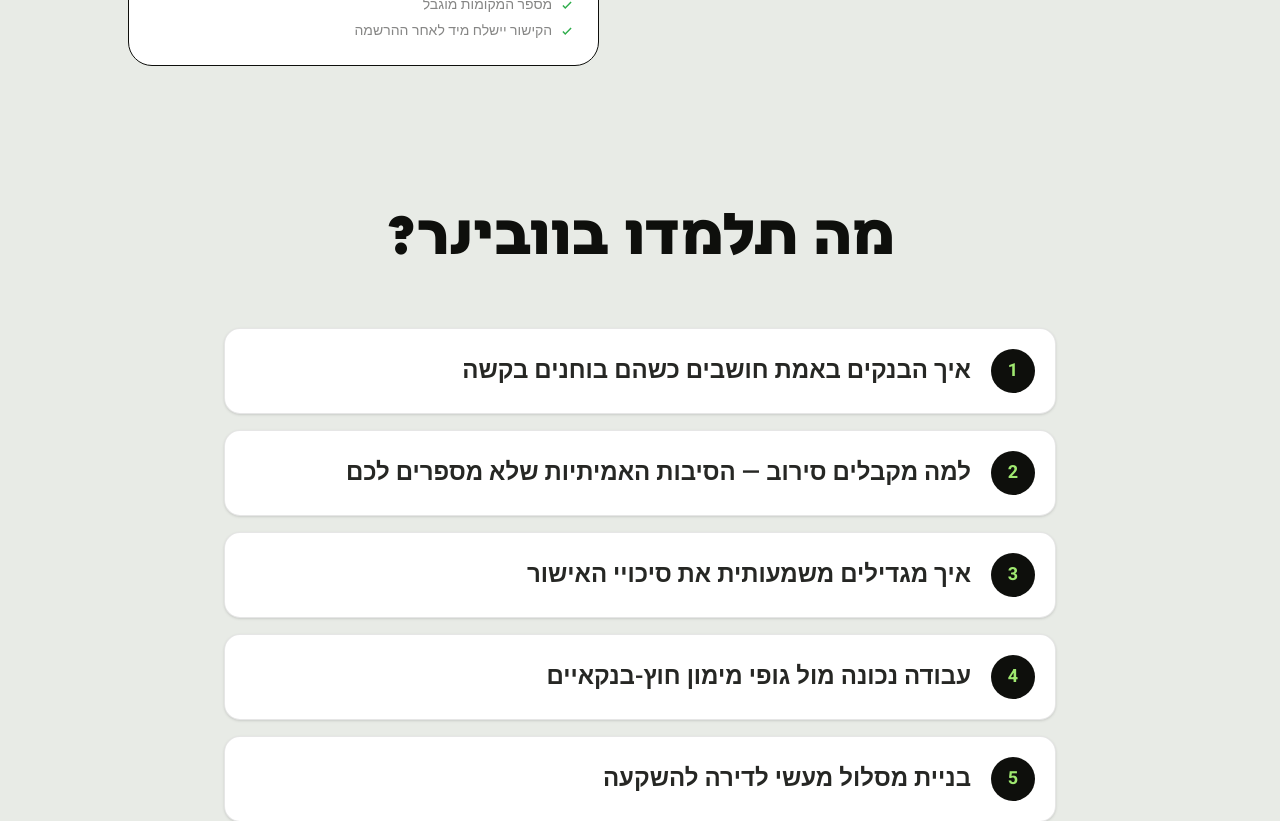
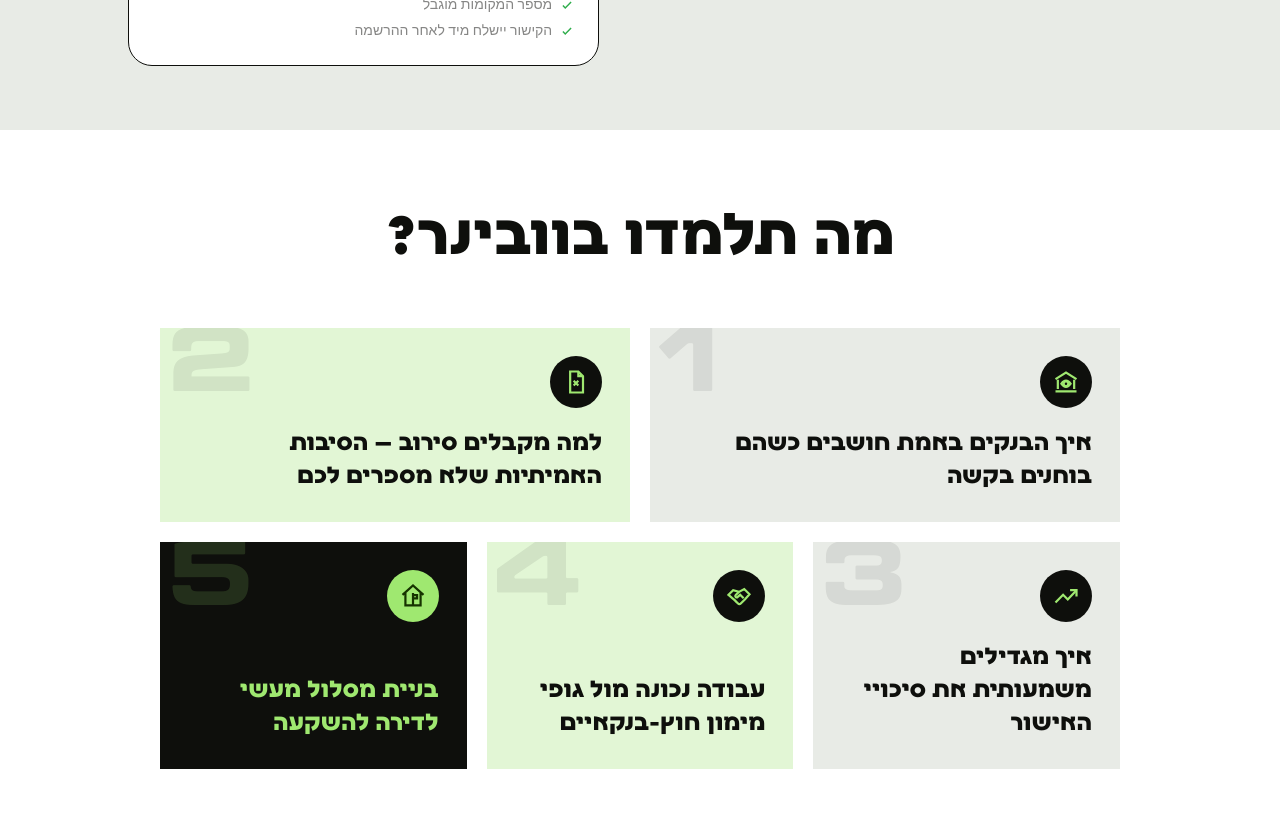
Before and after one commit to enadot/bd-webinars, a Next.js app: page / in a window 1280 px wide. Shown: the part 1000-1821 px from the top of the page. Built offline with nearby package versions, Linux system fonts and the light colour scheme; a web font is replaced by a local one.

Commit message:
Redesign learn section as Wise bento cards; FAQ RTL + larger answers; remove hero chip

```diff
--- a/components/landing/Faq.tsx
+++ b/components/landing/Faq.tsx
@@ -14,7 +14,7 @@ export default function Faq({ config }: { config: WebinarConfig }) {
           <SectionHeading id="faq-title" title={faqTitle} />
         </Reveal>
         <Reveal delayMs={100}>
-          <Accordion.Root className="flex flex-col gap-3">
+          <Accordion.Root dir="rtl" className="flex flex-col gap-3 text-start">
             {faq.map((item) => (
               <Accordion.Item
                 key={item.q}
@@ -36,7 +36,9 @@ export default function Faq({ config }: { config: WebinarConfig }) {
                   </Accordion.Trigger>
                 </Accordion.Header>
                 <Accordion.Panel className="h-[var(--accordion-panel-height)] overflow-hidden transition-[height] duration-300 ease-out data-[ending-style]:h-0 data-[starting-style]:h-0 motion-reduce:transition-none">
-                  <p className="px-5 pb-5 leading-relaxed text-brand-ink/80">{item.a}</p>
+                  <p className="px-5 pb-6 text-start text-lg leading-relaxed text-brand-ink/85 sm:text-xl">
+                    {item.a}
+                  </p>
                 </Accordion.Panel>
               </Accordion.Item>
             ))}
--- a/components/landing/LearnList.tsx
+++ b/components/landing/LearnList.tsx
@@ -2,28 +2,83 @@ import type { WebinarConfig } from "@/lib/config";
 import Reveal from "./Reveal";
 import SectionHeading from "./SectionHeading";
 
+const ICONS = [
+  // 1 — how banks think: bank + eye
+  <svg key="bank" viewBox="0 0 24 24" fill="none" stroke="currentColor" strokeWidth="1.9" className="h-7 w-7" aria-hidden="true">
+    <path d="M3 9.5 12 4l9 5.5M5 10v8m14-8v8M3 20h18" />
+    <circle cx="12" cy="13.5" r="2" />
+    <path d="M8 13.5c1.2-1.8 2.5-2.7 4-2.7s2.8.9 4 2.7c-1.2 1.8-2.5 2.7-4 2.7s-2.8-.9-4-2.7z" />
+  </svg>,
+  // 2 — why refused: file + x
+  <svg key="refuse" viewBox="0 0 24 24" fill="none" stroke="currentColor" strokeWidth="1.9" className="h-7 w-7" aria-hidden="true">
+    <path d="M7 3h7l4 4v14H7zM14 3v4h4" />
+    <path d="m10 11 4 4m0-4-4 4" />
+  </svg>,
+  // 3 — increase approval odds: trending up
+  <svg key="trend" viewBox="0 0 24 24" fill="none" stroke="currentColor" strokeWidth="1.9" className="h-7 w-7" aria-hidden="true">
+    <path d="M3 17.5 9.5 11l4 4L21 7" />
+    <path d="M15.5 7H21v5.5" />
+  </svg>,
+  // 4 — non-bank lenders: handshake
+  <svg key="hand" viewBox="0 0 24 24" fill="none" stroke="currentColor" strokeWidth="1.9" className="h-7 w-7" aria-hidden="true">
+    <path d="m3 11 4-4 5 1.5L16.5 6 21 10.5l-4 4.5-3.5 3.5a1.6 1.6 0 0 1-2.3 0l-.7-.7-1-1-1-1L7 14.5z" />
+    <path d="m12 8.5-2.8 2.6a1.2 1.2 0 0 0 1.7 1.7L13 11l3 3" />
+  </svg>,
+  // 5 — path to investment home: home + flag
+  <svg key="home" viewBox="0 0 24 24" fill="none" stroke="currentColor" strokeWidth="1.9" className="h-7 w-7" aria-hidden="true">
+    <path d="m3 11 9-8 9 8M5.5 9.5V20h13V9.5" />
+    <path d="M12 20v-6m0 0V9.5m0 4.5h3.5v-2.8H12" />
+  </svg>,
+];
+
+// Bento rhythm: two wide cards, then three. Surfaces cycle sage → pale-lime,
+// with the final (payoff) card polarity-flipped to ink + lime.
+function cardClasses(index: number, isLast: boolean): string {
+  const span = index < 2 ? "lg:col-span-3" : "lg:col-span-2";
+  if (isLast) return `${span} bg-ink text-primary`;
+  const surface = index % 2 === 0 ? "bg-canvas-soft" : "bg-primary-pale";
+  return `${span} ${surface} text-ink`;
+}
+
 export default function LearnList({ config }: { config: WebinarConfig }) {
   const { learnTitle, learnItems } = config.content;
   return (
-    <section className="bg-brand-paper py-16 sm:py-20" aria-labelledby="learn-title">
-      <div className="mx-auto max-w-4xl px-5 sm:px-8">
+    <section className="bg-canvas py-16 sm:py-20" aria-labelledby="learn-title">
+      <div className="mx-auto max-w-5xl px-5 sm:px-8">
         <Reveal>
           <SectionHeading id="learn-title" title={learnTitle} />
         </Reveal>
-        <ol className="space-y-4">
-          {learnItems.map((item, i) => (
-            <Reveal key={item} delayMs={i * 80}>
-              <li className="premium-card flex items-center gap-5 rounded-2xl border border-brand-primary/10 bg-white p-5 shadow-sm">
+        <ol className="grid gap-4 sm:gap-5 lg:grid-cols-6">
+          {learnItems.map((item, i) => {
+            const isLast = i === learnItems.length - 1;
+            return (
+              <Reveal key={item} delayMs={i * 90} className={cardClasses(i, isLast)}>
+                <li className="premium-card relative flex h-full min-h-44 flex-col justify-between overflow-hidden rounded-[24px] p-6 sm:p-7">
+                  {/* Ghost number */}
                   <span
-                  className="flex h-11 w-11 shrink-0 items-center justify-center rounded-full bg-gradient-to-bl from-brand-secondary to-brand-deep text-lg font-bold text-brand-accent"
                     aria-hidden="true"
+                    className={`pointer-events-none absolute -top-5 end-2 select-none font-display text-[7rem] leading-none ${
+                      isLast ? "text-primary/15" : "text-ink/8"
+                    }`}
                   >
                     {i + 1}
                   </span>
-                <p className="text-xl font-semibold text-brand-ink/90 sm:text-2xl">{item}</p>
+
+                  <span
+                    className={`relative z-10 mb-5 flex h-13 w-13 items-center justify-center rounded-full ${
+                      isLast ? "bg-primary text-ink-deep" : "bg-ink text-primary"
+                    }`}
+                  >
+                    {ICONS[i % ICONS.length]}
+                  </span>
+
+                  <p className="relative z-10 font-heading text-xl leading-snug sm:text-2xl">
+                    {item}
+                  </p>
                 </li>
               </Reveal>
-          ))}
+            );
+          })}
         </ol>
       </div>
     </section>
```
Lines whose indentation alone changed are shown as unchanged.
